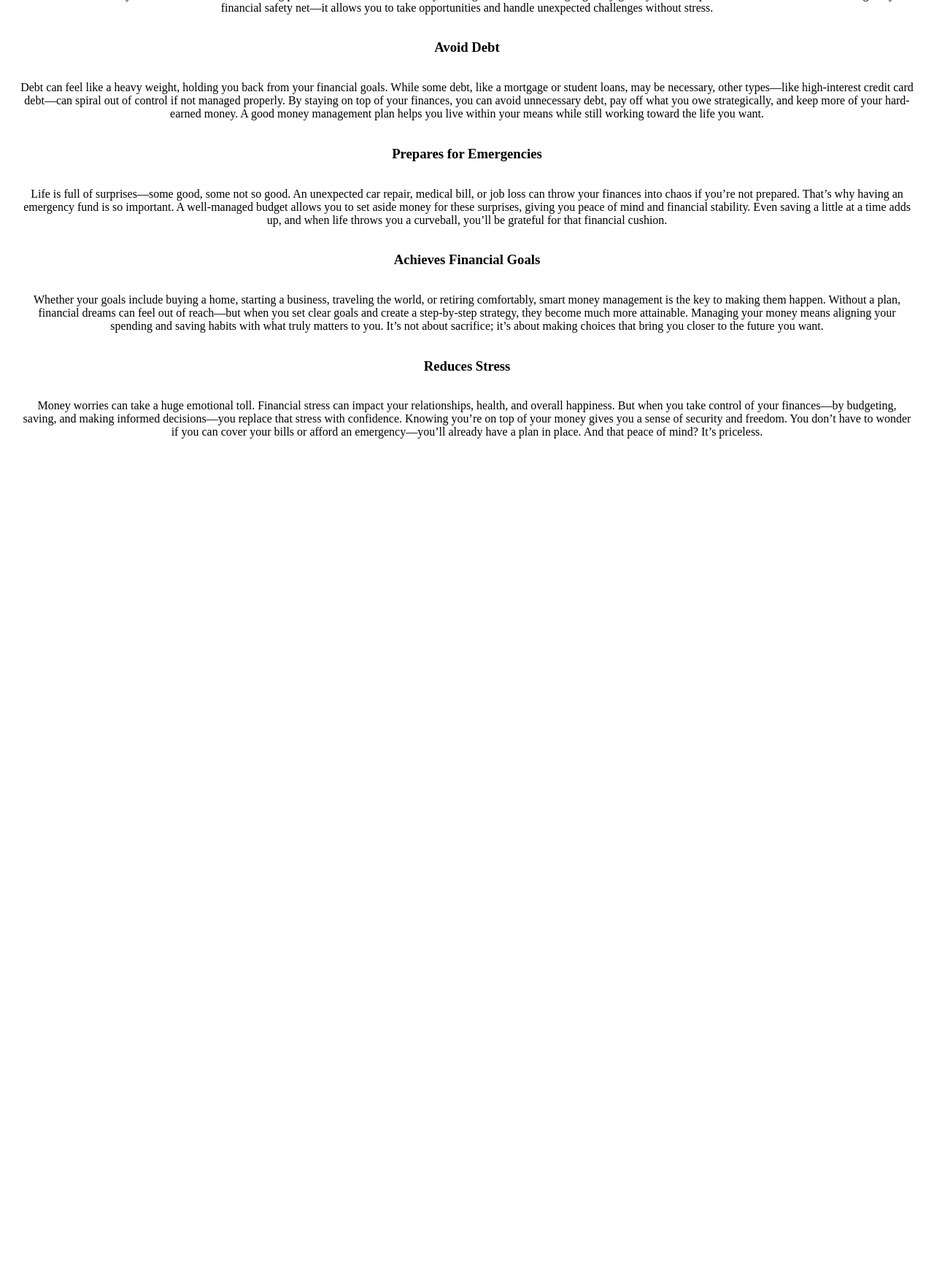
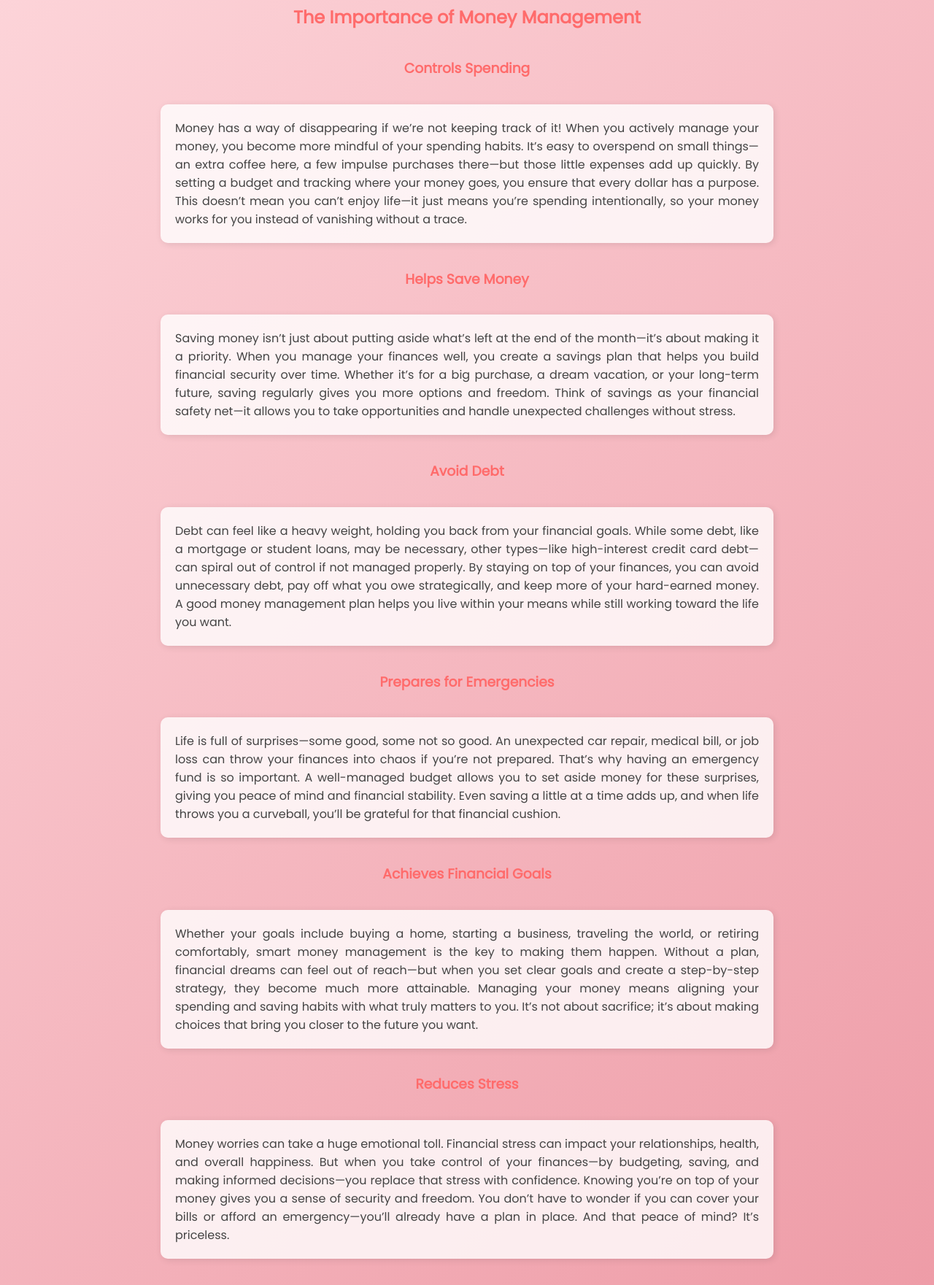
Before and after one commit to sophiahou1/Aurelle, a Flask app: page / in a window 1280 px wide. Shown: the part 505-2266 px from the top of the page at 73% size. Before the commit the page ends 1106 px from the top, so only its background shows below. Run offline with Flask 3, Linux system fonts and the light colour scheme.

Commit message:
frontend homepage

```diff
--- a/templates/homepage.html
+++ b/templates/homepage.html
@@ -1,85 +1,93 @@
 <!DOCTYPE html>
-<html>
+<html lang="en">
 <head>
+    <meta charset="UTF-8">
+    <meta name="viewport" content="width=device-width, initial-scale=1.0">
     <title>Homepage</title>
-    <link href="https://fonts.googleapis.com/css2?family=Pacifico&display=swap" rel="stylesheet">
-
+    <link href="https://fonts.googleapis.com/css2?family=Pacifico&family=Poppins:wght@300;400&display=swap" rel="stylesheet">
     <style>
-        /* Style for positioning login and signup buttons */
+        body {
+            margin: 0;
+            padding: 0;
+            font-family: 'Poppins', sans-serif;
+            background: linear-gradient(135deg, #ffdde1, #ee9ca7);
+            text-align: center;
+            color: #444;
+        }
         .top-right {
             position: absolute;
-            top: 10px;
-            right: 10px;
+            top: 15px;
+            right: 15px;
             display: flex;
             gap: 10px;
         }
-
-        .top-right a {
-            text-decoration: none;
-        }
-
         .top-right button {
-            padding: 8px 12px;
+            padding: 10px 16px;
             font-size: 14px;
+            font-weight: bold;
             cursor: pointer;
             border: none;
             background-color: #ff9797;
             color: white;
-            border-radius: 5px;
+            border-radius: 25px;
+            transition: 0.3s;
         }
-
+        .top-right button:hover {
+            background-color: #ff6b6b;
+        }
         .center-content {
             display: flex;
             flex-direction: column;
             align-items: center;
             justify-content: center;
             min-height: 100vh;
-            text-align: center;
-            padding: 20px; /* Optional, adds some breathing space */
+            padding: 20px;
+        }
+        h1 {
+            font-family: 'Pacifico', cursive;
+            font-size: 55px;
+            color: #ff6b6b;
+        }
+        h2, h3 {
+            color: #ff6b6b;
+        }
+        p {
+            max-width: 800px;
+            background: rgba(255, 255, 255, 0.8);
+            padding: 20px;
+            border-radius: 10px;
+            box-shadow: 2px 2px 10px rgba(0, 0, 0, 0.1);
+            text-align: justify;
+            transition: transform 0.3s ease-in-out; /* Smooth transition */
         }
 
-
-        h1 {
-            font-family: 'Pacifico', cursive;
-            font-size: 50px;
+        p:hover {
+            transform: scale(1.05); /* Enlarges by 5% */
+            box-shadow: 4px 4px 15px rgba(0, 0, 0, 0.2); /* Adds a stronger shadow */
         }
     </style>
 </head>
 <body>
-
-    <!-- Login and Signup Section -->
     <div class="top-right">
-        <a href="{{ url_for('login') }}">
-            <button type="button">Login</button>
-        </a>
-        <a href="{{ url_for('signup') }}">
-            <button type="button">Signup</button>
-        </a>
+        <a href="{{ url_for('login') }}"><button type="button">Login</button></a>
+        <a href="{{ url_for('signup') }}"><button type="button">Signup</button></a>
     </div>
-
-    <!-- Main Content (Centered) -->
     <div class="center-content">
         <h1>Welcome</h1>
-
+        <img src="kirby.png" alt="Description" class="cute-image">
         <h2>The Importance of Money Management</h2>
-
-        <h3>Controls Spending </h3>
+        <h3>Controls Spending</h3>
         <p>Money has a way of disappearing if we’re not keeping track of it! When you actively manage your money, you become more mindful of your spending habits. It’s easy to overspend on small things—an extra coffee here, a few impulse purchases there—but those little expenses add up quickly. By setting a budget and tracking where your money goes, you ensure that every dollar has a purpose. This doesn’t mean you can’t enjoy life—it just means you’re spending intentionally, so your money works for you instead of vanishing without a trace.</p>
         <h3>Helps Save Money</h3>
         <p> Saving money isn’t just about putting aside what’s left at the end of the month—it’s about making it a priority. When you manage your finances well, you create a savings plan that helps you build financial security over time. Whether it’s for a big purchase, a dream vacation, or your long-term future, saving regularly gives you more options and freedom. Think of savings as your financial safety net—it allows you to take opportunities and handle unexpected challenges without stress.</p>
-        <h3>Avoid Debt </h3>
+        <h3>Avoid Debt</h3>
         <p>Debt can feel like a heavy weight, holding you back from your financial goals. While some debt, like a mortgage or student loans, may be necessary, other types—like high-interest credit card debt—can spiral out of control if not managed properly. By staying on top of your finances, you can avoid unnecessary debt, pay off what you owe strategically, and keep more of your hard-earned money. A good money management plan helps you live within your means while still working toward the life you want.</p>
         <h3>Prepares for Emergencies</h3>
         <p>Life is full of surprises—some good, some not so good. An unexpected car repair, medical bill, or job loss can throw your finances into chaos if you’re not prepared. That’s why having an emergency fund is so important. A well-managed budget allows you to set aside money for these surprises, giving you peace of mind and financial stability. Even saving a little at a time adds up, and when life throws you a curveball, you’ll be grateful for that financial cushion.</p>
-        <h3>Achieves Financial Goals </h3>
+        <h3>Achieves Financial Goals</h3>
         <p>Whether your goals include buying a home, starting a business, traveling the world, or retiring comfortably, smart money management is the key to making them happen. Without a plan, financial dreams can feel out of reach—but when you set clear goals and create a step-by-step strategy, they become much more attainable. Managing your money means aligning your spending and saving habits with what truly matters to you. It’s not about sacrifice; it’s about making choices that bring you closer to the future you want.</p>
         <h3>Reduces Stress</h3>
-        <p>
-            Money worries can take a huge emotional toll. Financial stress can impact your relationships, health, and overall happiness. But when you take control of your finances—by budgeting, saving, and making informed decisions—you replace that stress with confidence. Knowing you’re on top of your money gives you a sense of security and freedom. You don’t have to wonder if you can cover your bills or afford an emergency—you’ll already have a plan in place. And that peace of mind? It’s priceless.
-
-
-        </p>
+        <p>Money worries can take a huge emotional toll. Financial stress can impact your relationships, health, and overall happiness. But when you take control of your finances—by budgeting, saving, and making informed decisions—you replace that stress with confidence. Knowing you’re on top of your money gives you a sense of security and freedom. You don’t have to wonder if you can cover your bills or afford an emergency—you’ll already have a plan in place. And that peace of mind? It’s priceless.</p>
     </div>
-
 </body>
 </html>
--- a/users.txt
+++ /dev/null
@@ -1,3 +0,0 @@
-Arushi:scrypt:32768:8:1$kMywW1ZtmhPTftxa$5f2a98f1533bdd5c6ee09f16626db1525d64ed0fd59a798ac54be36bf1fb7c87ba6bdb55016b8f605f49b60ecdb9b81be0673549e28f9b5db83934c7c08e95a0
-ang:scrypt:32768:8:1$Fqs1GLAdUJvQG6Vr$ef0070de730c9ac74a6e1d708ee03c986bbd8fee55556c90c9c0baba17a78b2bade7d46624efb6ee683f531477c368232daf00aa7b80f7f4404d37d6b1a43aa4
-a:scrypt:32768:8:1$IZspKKxG0r4I7Wdw$276051adc27f8c39c979d6d7fb3482b4434d3b4f1b6c56d05e1a9faad7e9f6b346d21a5a6455cff0a9571b16cfbfa2b0f2689783ad90c71b2370dc7c7b7c31ca
```
